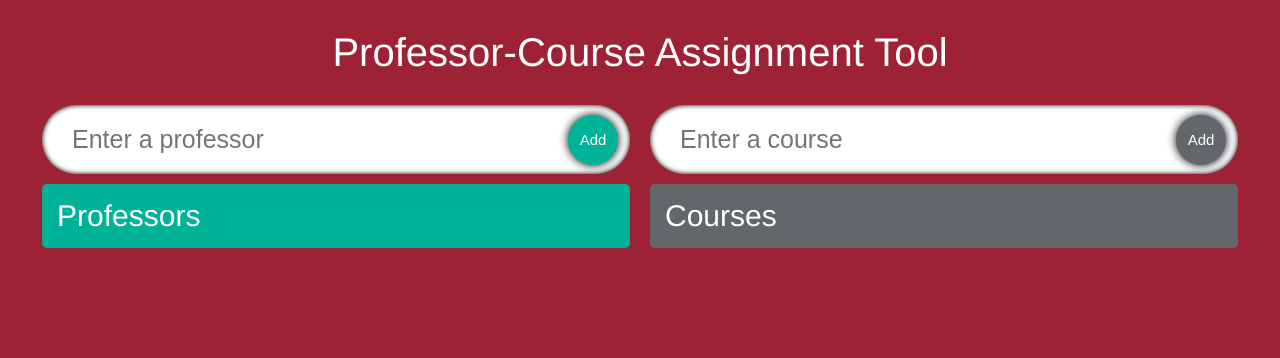
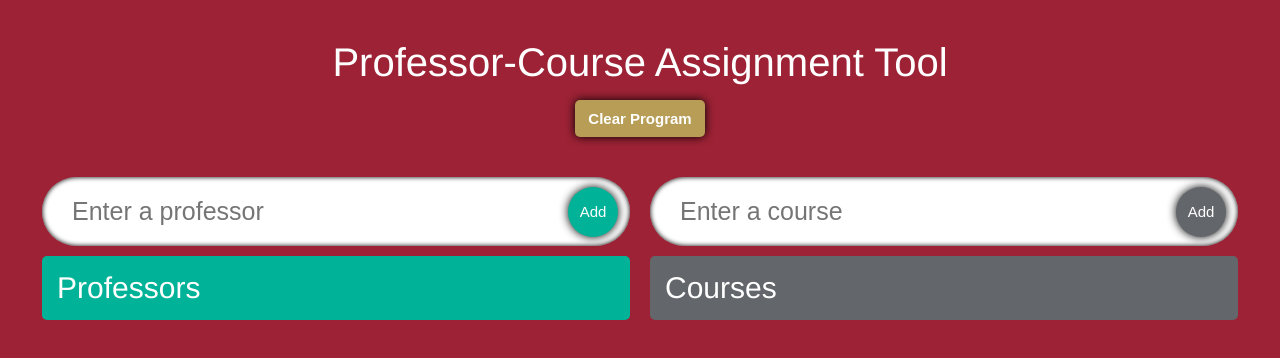
Before and after one commit to baileyjh/Professor-Course-Assignment-App, a React (Create React App) app: page / in a window 1280 px wide. Shown: the top 358 px of the page. Built offline with nearby package versions, Linux system fonts and the light colour scheme.

Commit message:
Created Clear button

```diff
--- a/src/App.css
+++ b/src/App.css
@@ -14,10 +14,33 @@ body {
 
 .heading{
   font-size: 40px;
-  margin: 30px 0;
+  margin-top: 40px;
+  margin-bottom: 15px;
   color: white;
   z-index: 1;
   text-align: center;
+}
+
+.clear_button {
+  font-size: 15px;
+  font-weight: bold;
+  margin-top: 0px;
+  margin-bottom: 40px;
+  color: white;
+  text-align: center;
+  background-color: #b79d56;
+  border: none;
+  padding: 10px 13px;
+  text-align: center;
+  text-decoration: none;
+  display: inline-block;
+  border-radius: 5px;
+  transition: 0.2s all;
+  box-shadow: 0 0 10px black;
+}
+
+.clear_button:hover {
+  background-color: #cfb66f;
 }
 
 @media (max-width: 800px) {
--- a/src/App.tsx
+++ b/src/App.tsx
@@ -32,6 +32,12 @@ const App: React.FC = () => {
       setAssignedCourse(updatedAssignedCourse)
     }
   };
+
+  const clearProgram = () => {
+    setCourses([])
+    setProfessors([])
+    setAssignedCourse({})
+  }
 
   const onDragEnd = (result:DropResult) => {
     const { source, destination } = result;
@@ -70,6 +76,9 @@ const App: React.FC = () => {
     <DragDropContext onDragEnd={onDragEnd}>
       <div className="App">
       <span className="heading"> Professor-Course Assignment Tool</span>
+      <div>
+        <button className='clear_button' onClick={clearProgram}>Clear Program</button>
+      </div>
       <div className="inputs">
         <ProfessorInputField professor={professor} setProfessor={setProfessor} handleAdd={handleAdd} />
         <CourseInputField course={course} setCourse={setCourse} handleAdd={handleAdd}/>
```
